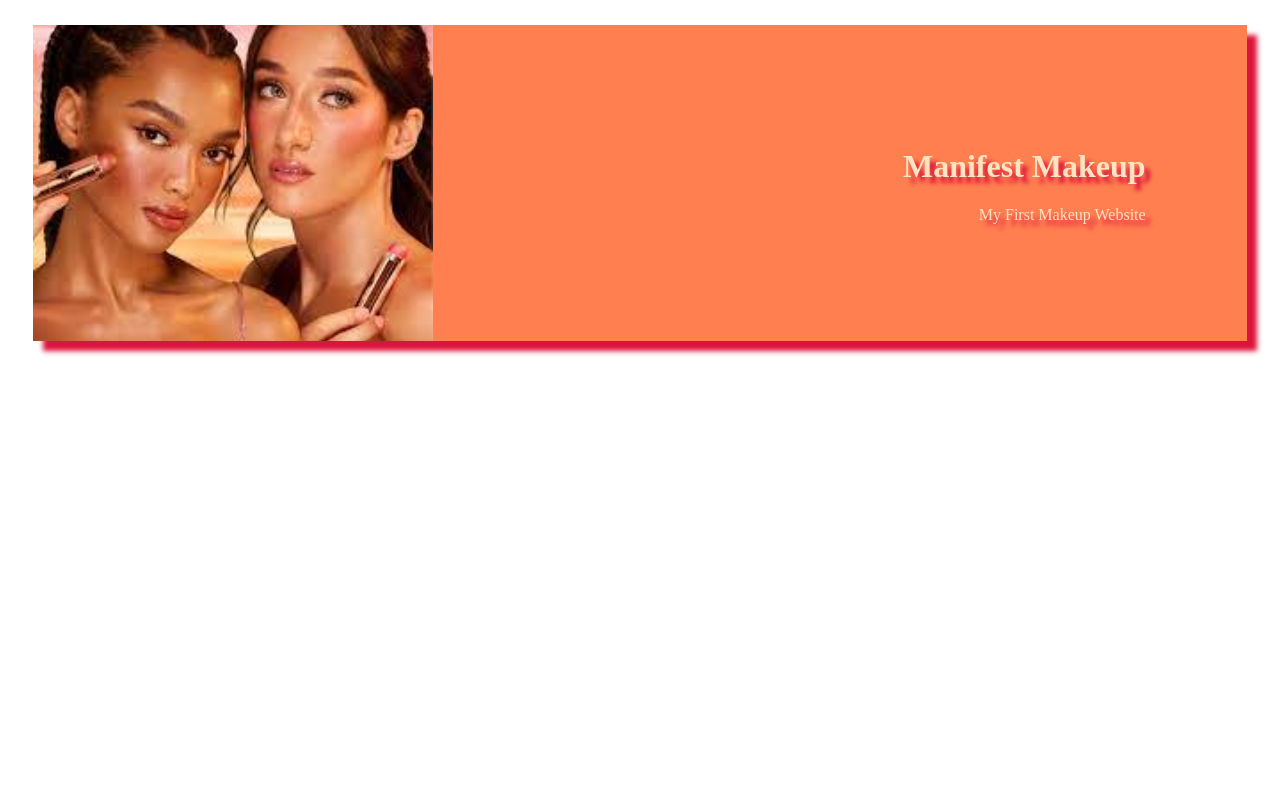
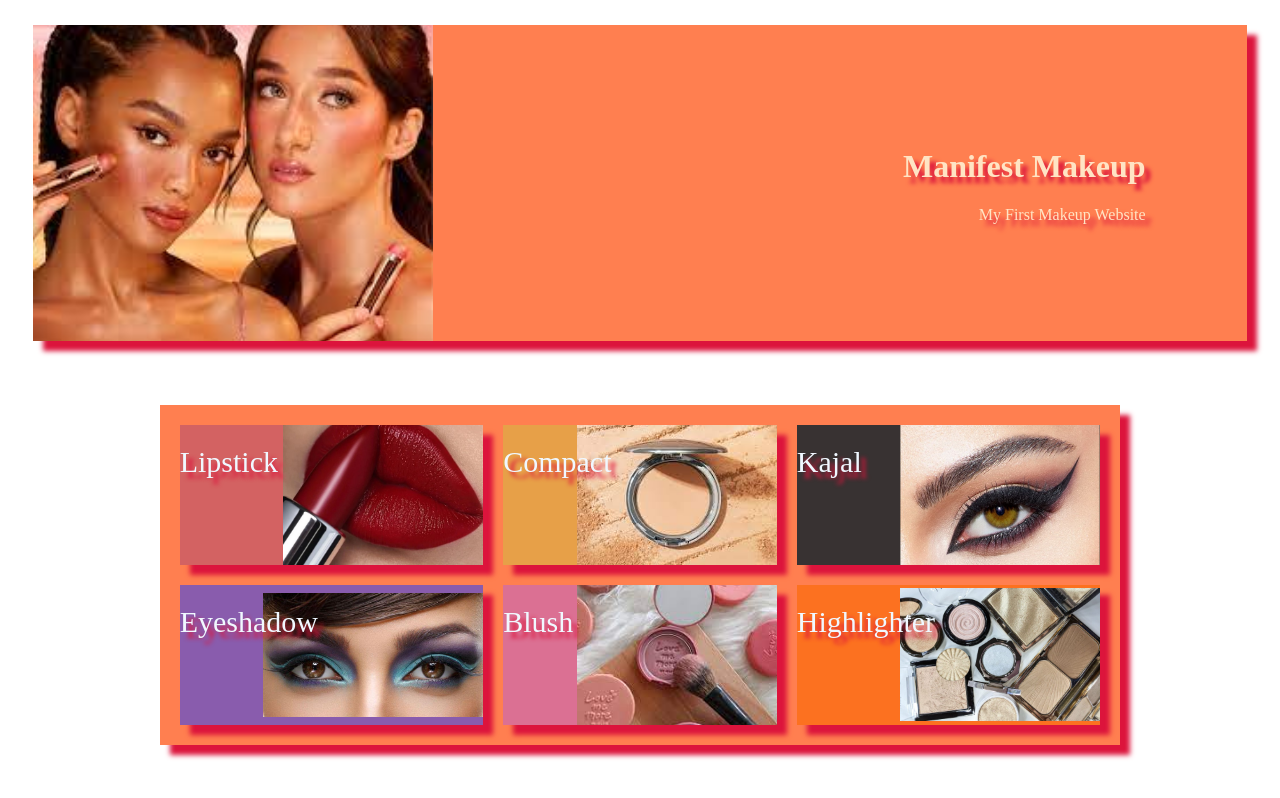
Before and after one commit to ayathree/makeup-project, a plain HTML site: page index.html in a window 1280 px wide. Drawn offline with Linux system fonts and the light colour scheme.

Commit message:
added head and content

```diff
--- a/index.html
+++ b/index.html
@@ -7,9 +7,17 @@
     <link rel="stylesheet" href="styles/style.css">
 </head>
 <body>
-    <div class="one">
+ <div class="one">
     <h1>Manifest Makeup</h1>
     <p>My First Makeup Website</p>
 </div>
+<div class="grid-container">
+    <div id="one">Lipstick</div>
+    <div id="two">Compact</div>
+    <div id="three">Kajal</div>
+    <div id="four">Eyeshadow</div>
+    <div id="five">Blush</div>
+    <div id="six">Highlighter</div>
+  </div>
 </body>
 </html>
--- a/styles/style.css
+++ b/styles/style.css
@@ -1,3 +1,5 @@
+
+
 .one{
     color: bisque;
     text-shadow:6px 6px 4px crimson;
@@ -12,3 +14,97 @@
     box-shadow: 10px 10px 5px crimson;
 
 }
+
+.grid-container {
+    margin: 12%;
+    margin-top: 5%;
+    height: 300px;
+    display: grid;
+    align-content: center;
+    grid-template-columns: auto auto auto;
+    gap: 20px;
+    background-color: coral;
+    padding: 20px;
+    box-shadow: 10px 10px 5px crimson;
+  }
+
+   #one{
+    height: 100px;
+    color: aliceblue;
+    background-color: rgb(211, 98, 98);
+    background-image: url('/styles/image/lipstick.jpg');
+    background-size: 200px;
+    background-repeat: no-repeat;
+    background-position: right;
+    text-align: left;
+    text-shadow: 6px 6px 4px crimson;;
+    padding: 20px 0;
+    font-size: 30px;
+    box-shadow:10px 10px 5px crimson;
+  }
+   #two{
+    color: aliceblue;
+    background-color: rgb(231, 160, 72);
+    background-image: url('/styles/image/compact.jpeg');
+    background-size: 200px;
+    background-repeat: no-repeat;
+    background-position: right;
+    text-align: left;
+    text-shadow: 6px 6px 4px crimson;;
+    padding: 20px 0;
+    font-size: 30px;
+    box-shadow:10px 10px 5px crimson;
+  }
+   #three{
+    color: aliceblue;
+    background-color: rgb(56, 50, 50);
+    background-image: url('/styles/image/kajal.jpg');
+    background-size: 200px;
+    background-repeat: no-repeat;
+    background-position: right;
+    text-align: left;
+    text-shadow: 6px 6px 4px crimson;;
+    padding: 20px 0;
+    font-size: 30px;
+    box-shadow:10px 10px 5px crimson;
+  }
+   #four{
+    height: 100px;
+    color: aliceblue;
+    background-color: rgb(137, 92, 173);
+    background-image: url('/styles/image/eyeshadow.jpeg');
+    background-size: 220px;
+    background-repeat: no-repeat;
+    background-position: right;
+    text-align: left;
+    text-shadow: 6px 6px 4px crimson;;
+    padding: 20px 0;
+    font-size: 30px;
+    box-shadow:10px 10px 5px crimson;
+  }
+  #five {
+    color: aliceblue;
+    background-color: palevioletred;
+    background-image: url('/styles/image/blush.jpeg');
+    background-size: 200px;
+    background-repeat: no-repeat;
+    background-position: right;
+    text-align: left;
+    text-shadow: 6px 6px 4px crimson;;
+    padding: 20px 0;
+    font-size: 30px;
+    box-shadow:10px 10px 5px crimson;
+  }
+   #six{
+    color: aliceblue;
+    background-color: rgb(252, 113, 32);
+    background-image: url('/styles/image/highligter.jpg');
+    background-size: 200px;
+    background-repeat: no-repeat;
+    background-position: right;
+    text-align: left;
+    text-shadow: 6px 6px 4px crimson;;
+    padding: 20px 0;
+    font-size: 30px;
+    box-shadow:10px 10px 5px crimson;
+  }
```
